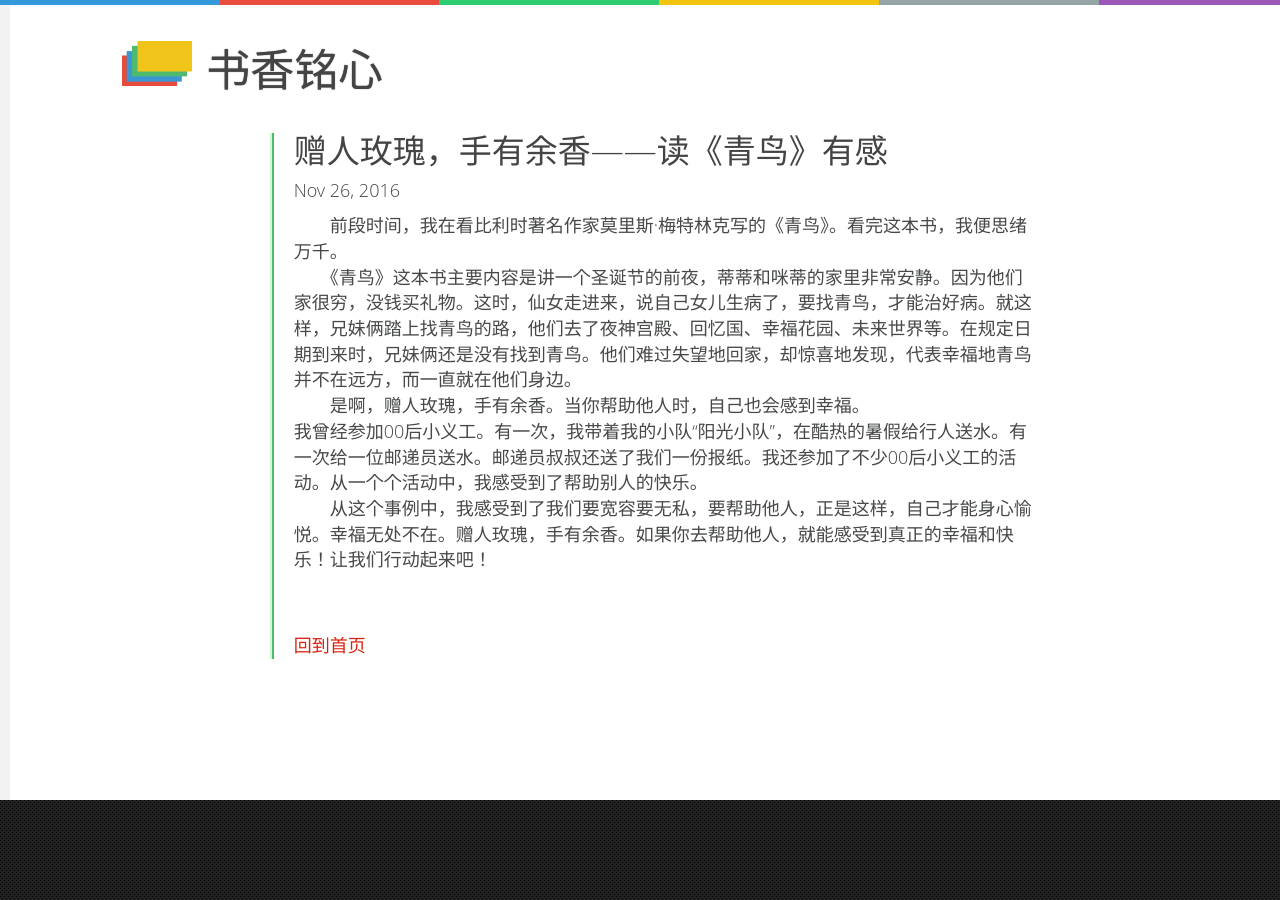
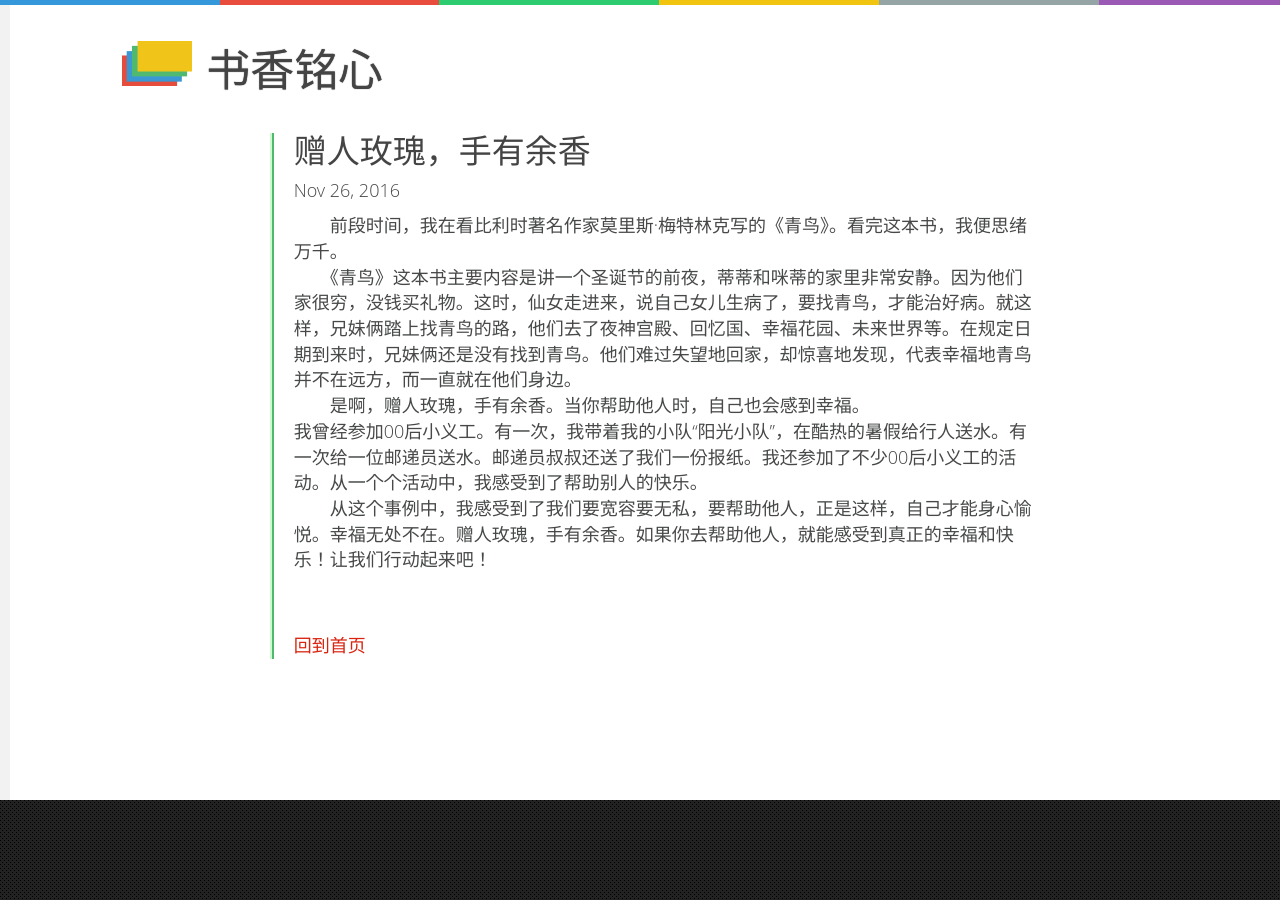
Before and after one commit to winsphinx/sxmx, a Jekyll site: the page built from _posts/2016-11-26-赠人玫瑰，手有余香.md, in a window 1280 px wide. Built offline with Jekyll 4.4.1, drawn with Linux system fonts in a browser that asks for light colours; comment, search, counter and statistics services are not loaded.

Commit message:
mod post

```diff
--- a/_posts/2016-11-26-赠人玫瑰，手有余香.md
+++ b/_posts/2016-11-26-赠人玫瑰，手有余香.md
@@ -1,6 +1,6 @@
 ---
 layout: post
-title: 赠人玫瑰，手有余香——读《青鸟》有感
+title: 赠人玫瑰，手有余香
 
 ---
 
```
